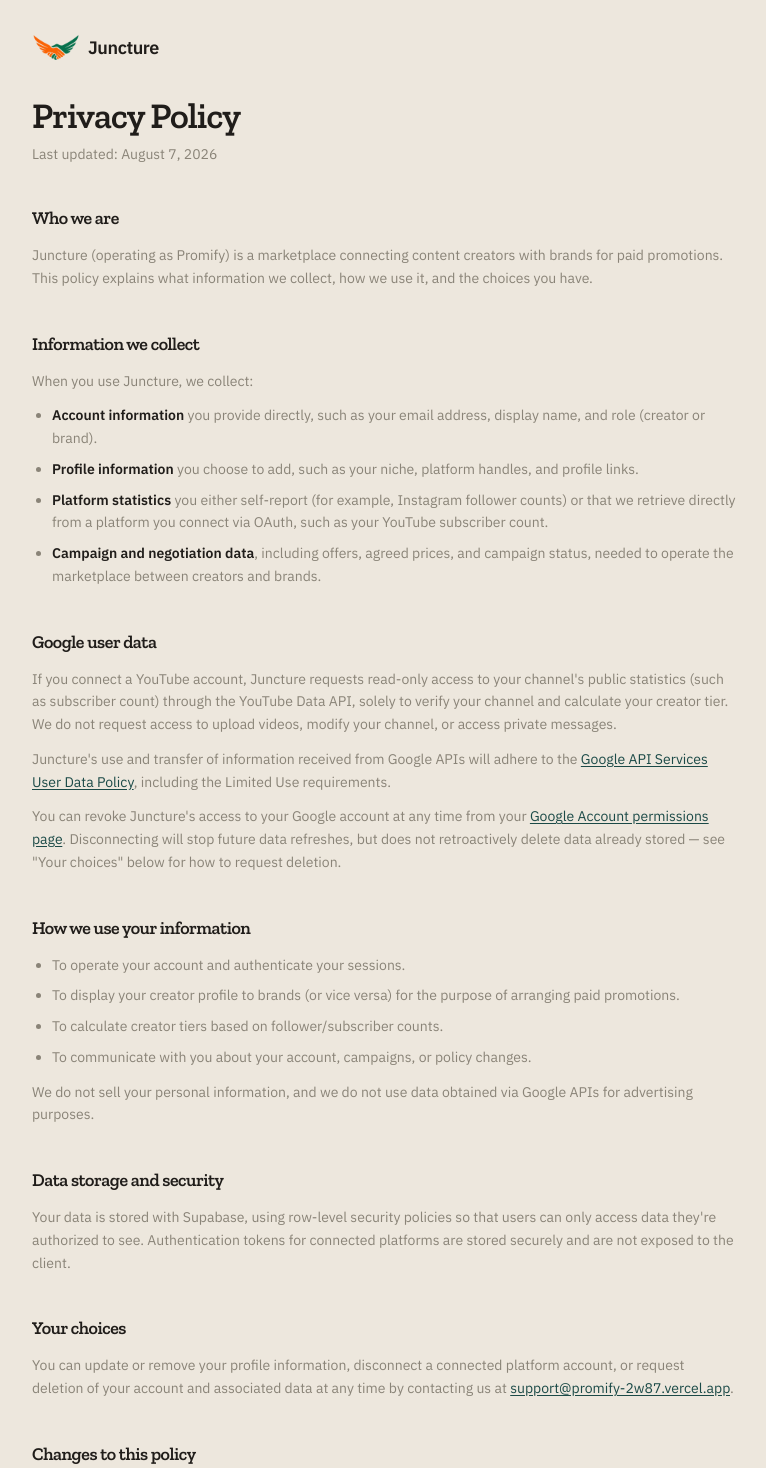
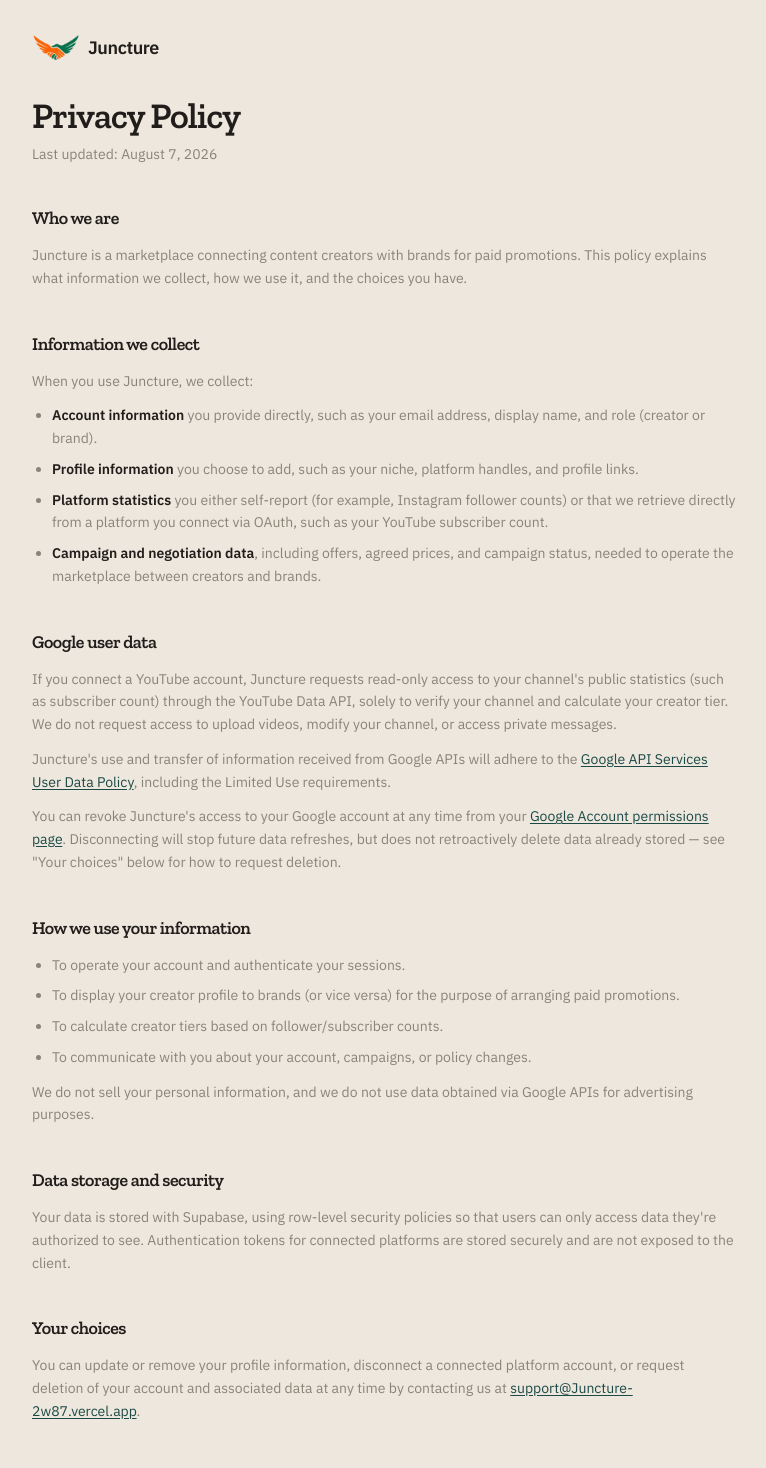
Before and after one commit to rishuyadav87/promify, a Next.js app: page /privacy in a window 1280 px wide. Shown: the top 1468 px of the page, without its empty margins (256-1022 px from the left). Built offline with nearby package versions, Linux system fonts and the light colour scheme; no server answers.

Commit message:
change the name juncture from everywhere

```diff
--- a/package.json
+++ b/package.json
@@ -1,5 +1,5 @@
 {
-  "name": "promify",
+  "name": "juncture",
   "version": "0.1.0",
   "private": true,
   "scripts": {
--- a/src/app/privacy/page.tsx
+++ b/src/app/privacy/page.tsx
@@ -4,7 +4,7 @@ import type { Metadata } from "next";
 
 export const metadata: Metadata = {
   title: "Privacy Policy | Juncture",
-  description: "How Juncture (Promify) collects, uses, and protects your data.",
+  description: "How Juncture collects, uses, and protects your data.",
 };
 
 // Update this whenever the policy content changes — Google's verification
@@ -13,7 +13,7 @@ const LAST_UPDATED = "August 7, 2026";
 
 // TODO: replace with your real contact email before submitting for
 // Google verification — a working contact method is required.
-const CONTACT_EMAIL = "support@promify-2w87.vercel.app";
+const CONTACT_EMAIL = "support@Juncture-2w87.vercel.app";
 
 export default function PrivacyPolicyPage() {
   return (
@@ -45,7 +45,7 @@ export default function PrivacyPolicyPage() {
         <div className="mt-10 flex flex-col gap-10 text-ink">
           <Section title="Who we are">
             <p>
-              Juncture (operating as Promify) is a marketplace connecting content
+              Juncture is a marketplace connecting content
               creators with brands for paid promotions. This policy explains
               what information we collect, how we use it, and the choices
               you have.
```
Also changed, not shown: 2 other files (tests, documents, lock files or other folders).
